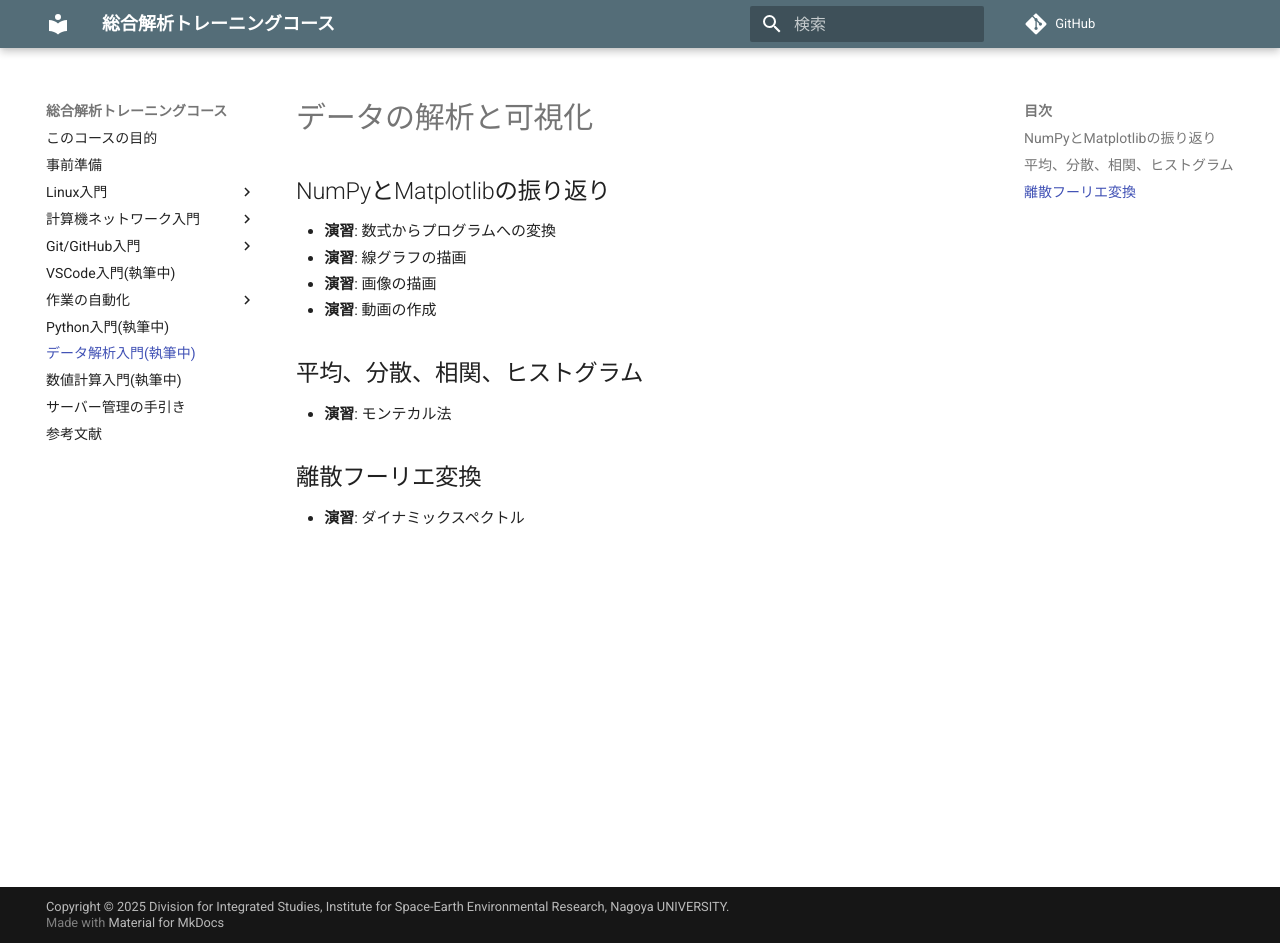
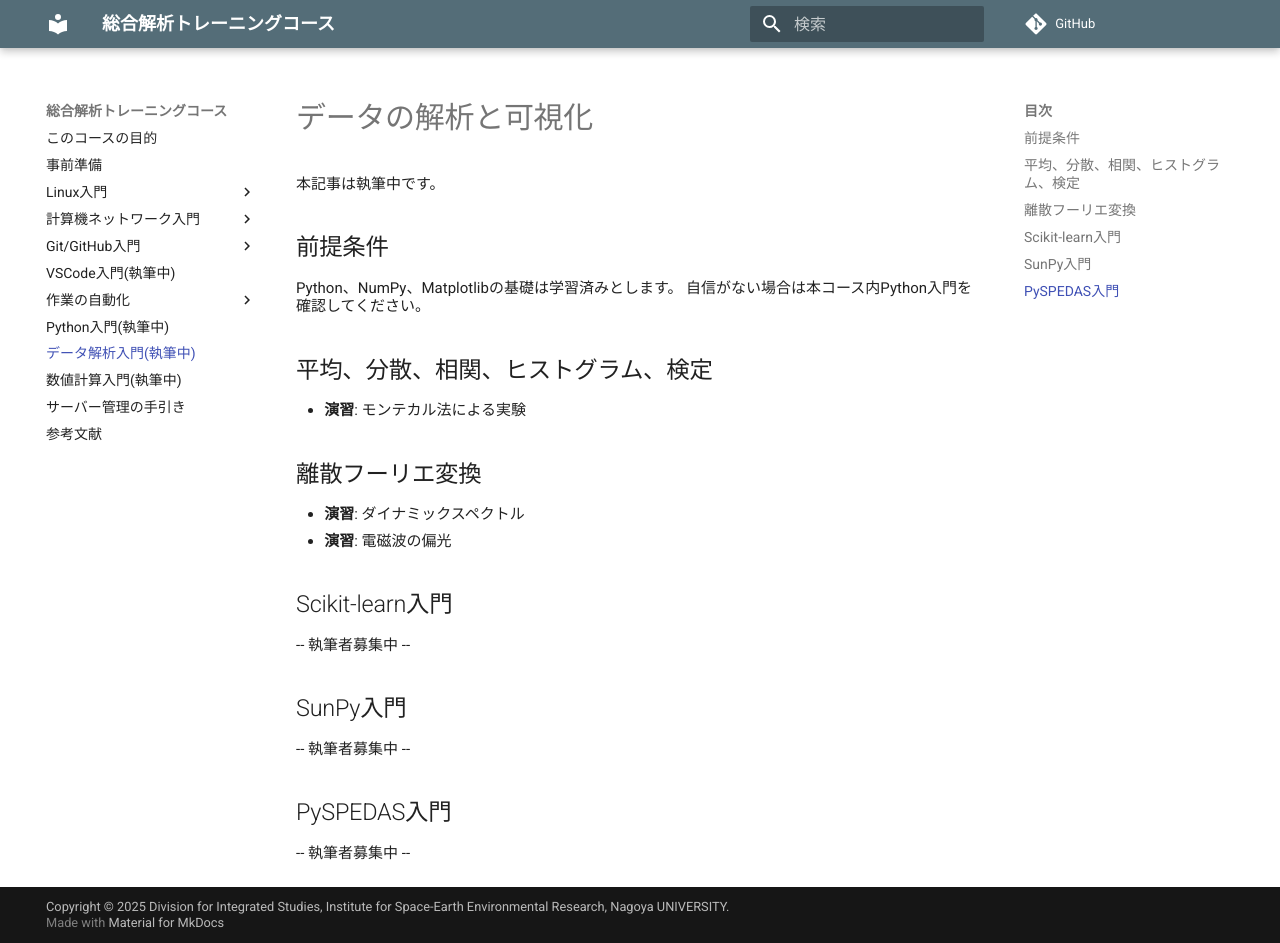
Before and after one commit to is-isee/training_course, an MkDocs documentation site: the page built from docs/data_analysis.md, in a window 1280 px wide and 943 px high. Built offline with MkDocs 1.6.1 and Material for MkDocs 9.7.7, drawn with Linux system fonts in a browser that asks for light colours; comment, search, counter and statistics services are not loaded.

Commit message:
minor re-organization of documentation

```diff
--- a/docs/data_analysis.md
+++ b/docs/data_analysis.md
@@ -1,16 +1,29 @@
 # データの解析と可視化
 
-## NumPyとMatplotlibの振り返り
+本記事は執筆中です。
 
-- **演習**: 数式からプログラムへの変換
-- **演習**: 線グラフの描画
-- **演習**: 画像の描画
-- **演習**: 動画の作成
+## 前提条件
 
-## 平均、分散、相関、ヒストグラム
+Python、NumPy、Matplotlibの基礎は学習済みとします。
+自信がない場合は本コース内Python入門を確認してください。
 
-- **演習**: モンテカル法
+## 平均、分散、相関、ヒストグラム、検定
+
+- **演習**: モンテカル法による実験
 
 ## 離散フーリエ変換
 
 - **演習**: ダイナミックスペクトル
+- **演習**: 電磁波の偏光
+
+## Scikit-learn入門
+
+-- 執筆者募集中 --
+
+## SunPy入門
+
+-- 執筆者募集中 --
+
+## PySPEDAS入門
+
+-- 執筆者募集中 --
--- a/docs/numerical_simulation.md
+++ b/docs/numerical_simulation.md
@@ -1,4 +1,11 @@
 # 数値計算入門
+
+本記事は執筆中です。
+
+## 前提条件
+
+Python、NumPy、Matplotlibの基礎は学習済みとします。
+自信がない場合は本コース内Python入門を確認してください。
 
 ## 数値計算と誤差
 
```
Also changed, not shown: other parts of docs/numerical_simulation.md (+2 -0 lines), docs/python.md (+0 -4 lines).
